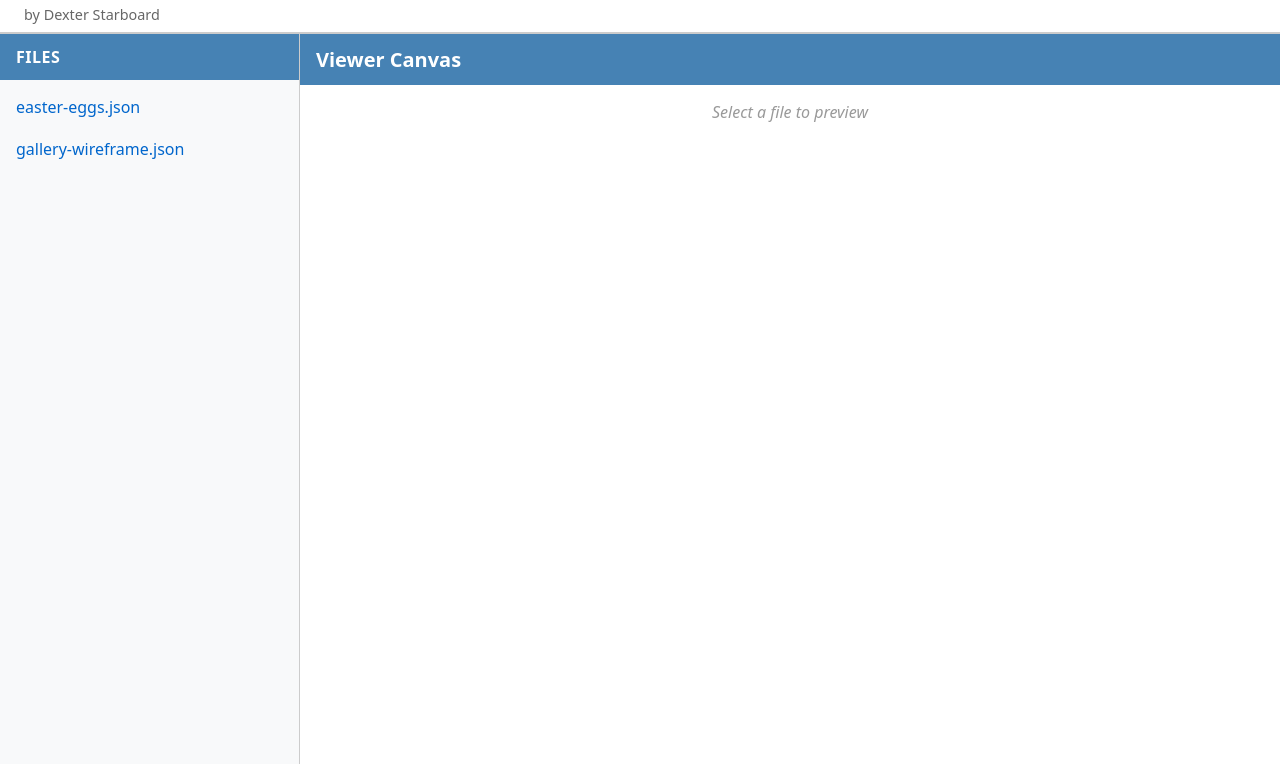
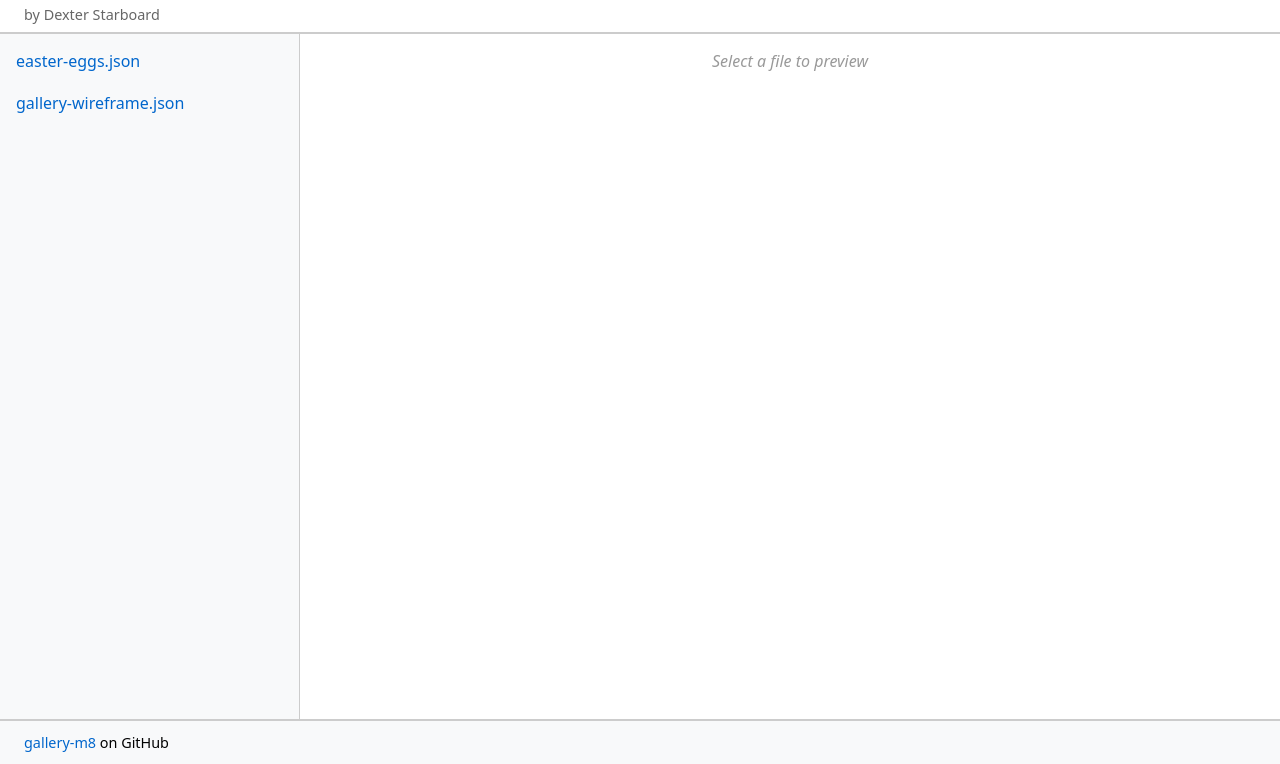
Before and after one commit to rsbohn/gallery-m8, a plain HTML site: page index.html in a window 1280 px wide. Shown: the part 36-800 px from the top of the page. Drawn offline with Linux system fonts and the light colour scheme.

Commit message:
more ui tuning

```diff
--- a/index.html
+++ b/index.html
@@ -107,6 +107,20 @@
       padding: 3rem;
       font-style: italic;
     }
+    .footer {
+      padding: 0.75rem 1.5rem;
+      border-top: 2px solid #ccc;
+      background: #f8f9fa;
+      text-align: left;
+      font-size: 0.9rem;
+    }
+    .footer a {
+      color: #0066cc;
+      text-decoration: none;
+    }
+    .footer a:hover {
+      text-decoration: underline;
+    }
   </style>
 </head>
 <body>
@@ -116,15 +130,16 @@
   </div>
   <div class="container">
     <div class="sidebar">
-      <h2>Files</h2>
       <ul id="file-list">
         <li class="empty-state" style="padding: 1rem;">Loading files...</li>
       </ul>
     </div>
     <div class="preview">
-      <h2 id="preview-title">Viewer Canvas</h2>
       <div id="preview-content" class="empty-state">Select a file to preview</div>
     </div>
+  </div>
+  <div class="footer">
+    <a href="https://github.com/rsbohn/gallery-m8" target="_blank">gallery-m8</a> on GitHub
   </div>
 
   <script>
```
